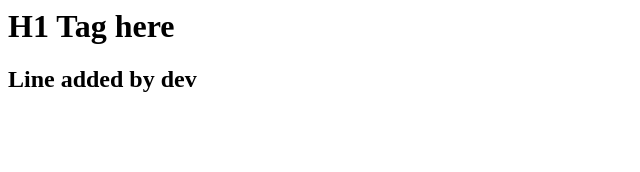
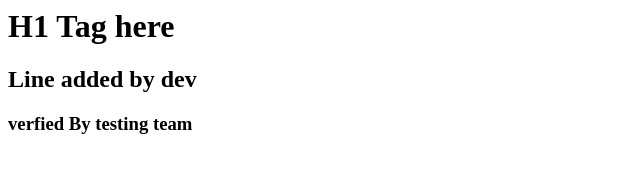
Before and after one commit to saty1001/Day10, a plain HTML site: page index.html in a window 1280 px wide. Shown: the whole page, without its empty margins (0-640 px from the left). Drawn offline with Linux system fonts and the light colour scheme.

Commit message:
test complete

```diff
--- a/index.html
+++ b/index.html
@@ -1,2 +1,3 @@
 <h1>H1 Tag here</h1>
 <h2>Line added by dev</h2>
+<h3>verfied By testing team</h3>
```
